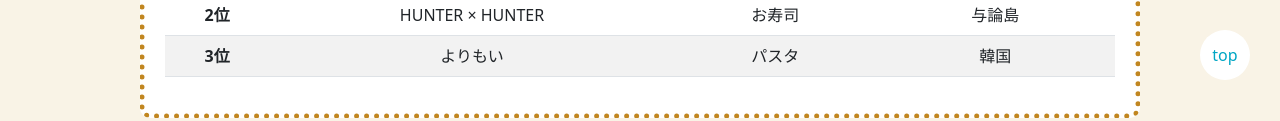
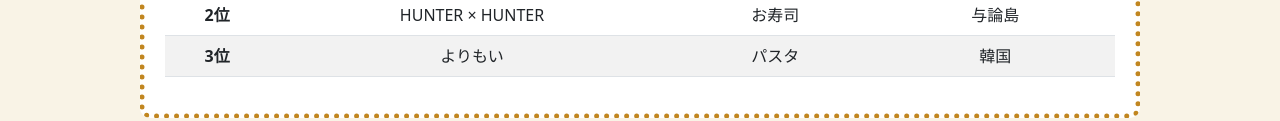
Before and after one commit to KishimotoMiyu/kishimoto_profile, a plain HTML site: page detail/detail.html in a window 1280 px wide. Shown: the part 690-811 px from the top of the page. Drawn offline with nearby package versions, Linux system fonts and the light colour scheme.

Commit message:
top削除

```diff
--- a/detail/css/detail.css
+++ b/detail/css/detail.css
@@ -150,30 +150,6 @@
 }
 
 
-.top {
-    cursor: pointer;
-    position: fixed;
-    right: 30px;
-    bottom: 30px;
-    display: flex;
-    align-items: center;
-    justify-content: center;
-    width: 50px;
-    height: 50px;
-    border-radius: 50%;
-    transition: .3s;
-    color: #00A6C4;
-    background: #fff;
-
-  /*   デフォルトは非表示 */
-    opacity: 1;
-  }
-
-  .top:hover {
-      box-shadow: 0 0 10px #00A6C4;
-  }
-
-
   /* モーダルウィンドウ */
 
 
```
